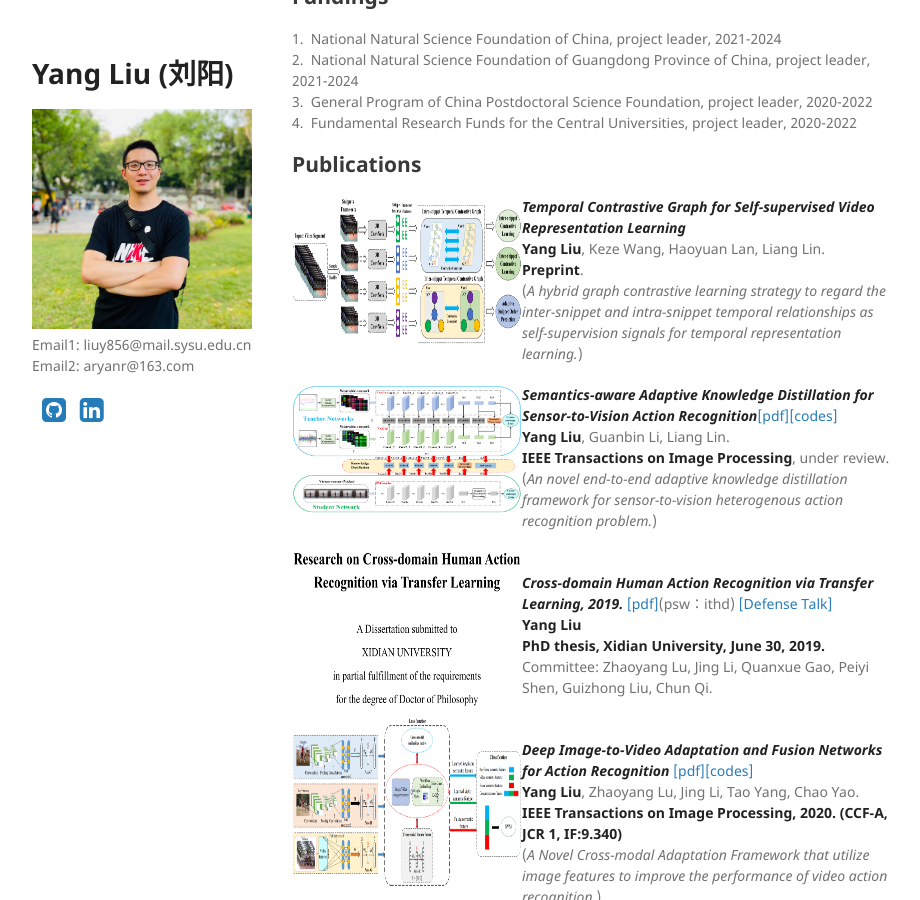
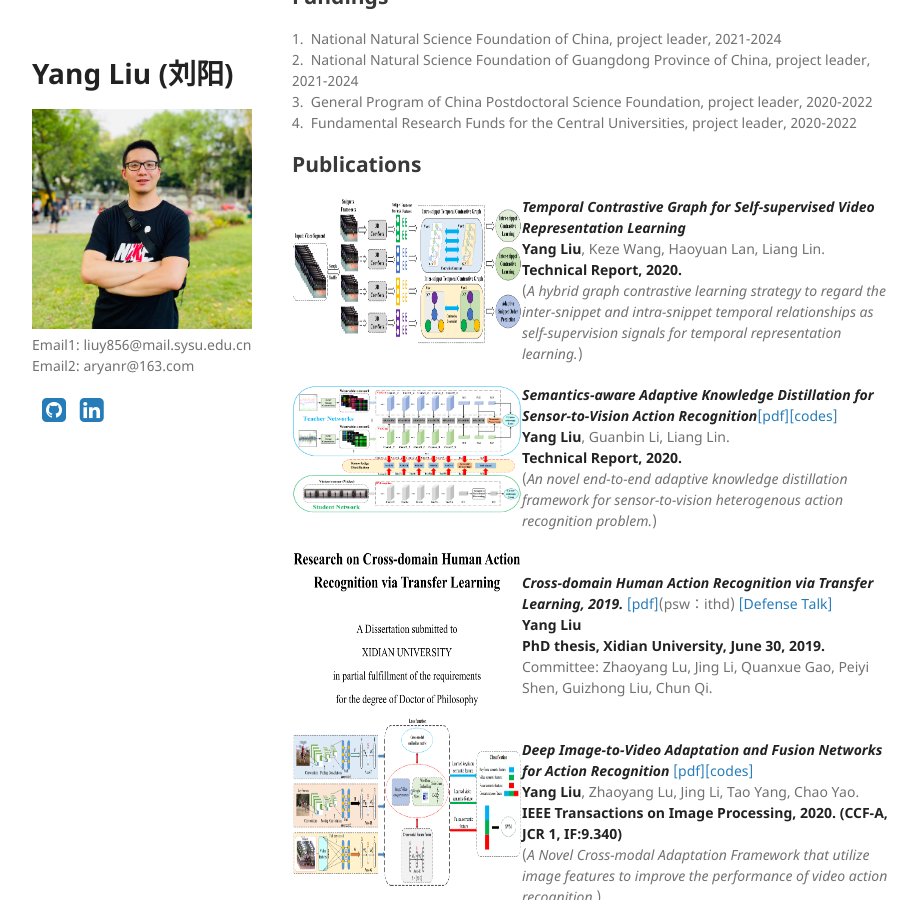
Before and after one commit to YangLiu9208/home, a Jekyll site: the page built from index.md, in a window 1280 px wide and 900 px high, scrolled down 892 px. Shown: the whole window, without its empty margins (178-1098 px from the left). Built offline with Jekyll 4.4.1, drawn with Linux system fonts in a browser that asks for light colours; a style sheet for code colours, icons or effects is not loaded.

Commit message:
Update index.md

```diff
--- a/index.md
+++ b/index.md
@@ -39,7 +39,7 @@ Deep Learning, Transfer Learning, Self-supervised Learning, Reinforcement Learni
 </div>
 ***Temporal Contrastive Graph for Self-supervised Video Representation Learning***
 **Yang Liu**, Keze Wang, Haoyuan Lan, Liang Lin.
-**Preprint**.
+**Technical Report, 2020.**
 (*A hybrid graph contrastive learning strategy to regard the inter-snippet and intra-snippet temporal relationships as self-supervision signals for temporal representation learning.*)
 
 <div align="left">
@@ -49,7 +49,7 @@ Deep Learning, Transfer Learning, Self-supervised Learning, Reinforcement Learni
 </div>
 ***Semantics-aware Adaptive Knowledge Distillation for Sensor-to-Vision Action Recognition***[[pdf]](https://arxiv.org/abs/2009.00210)[[codes]]( https://yangliu9208.github.io/SAKDN/)
 **Yang Liu**, Guanbin Li, Liang Lin.
-**IEEE Transactions on Image Processing**, under review.
+**Technical Report, 2020.**
 (*An novel end-to-end adaptive knowledge distillation framework for sensor-to-vision heterogenous action recognition problem.*)
 
 <div align="left">
```
